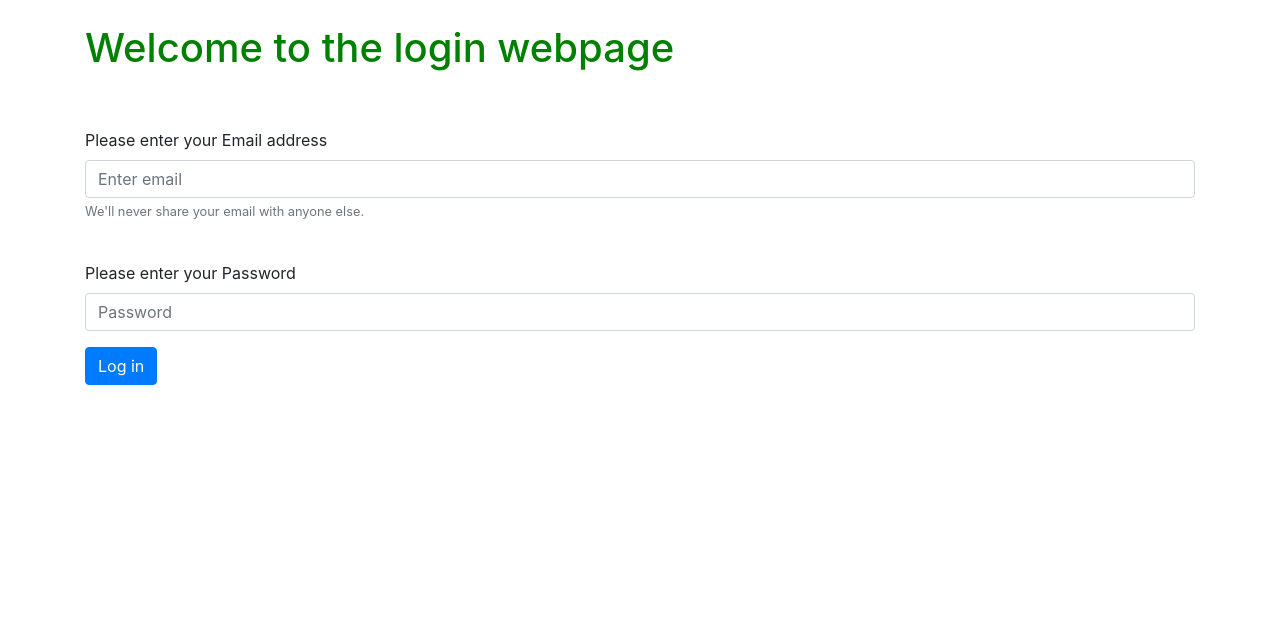
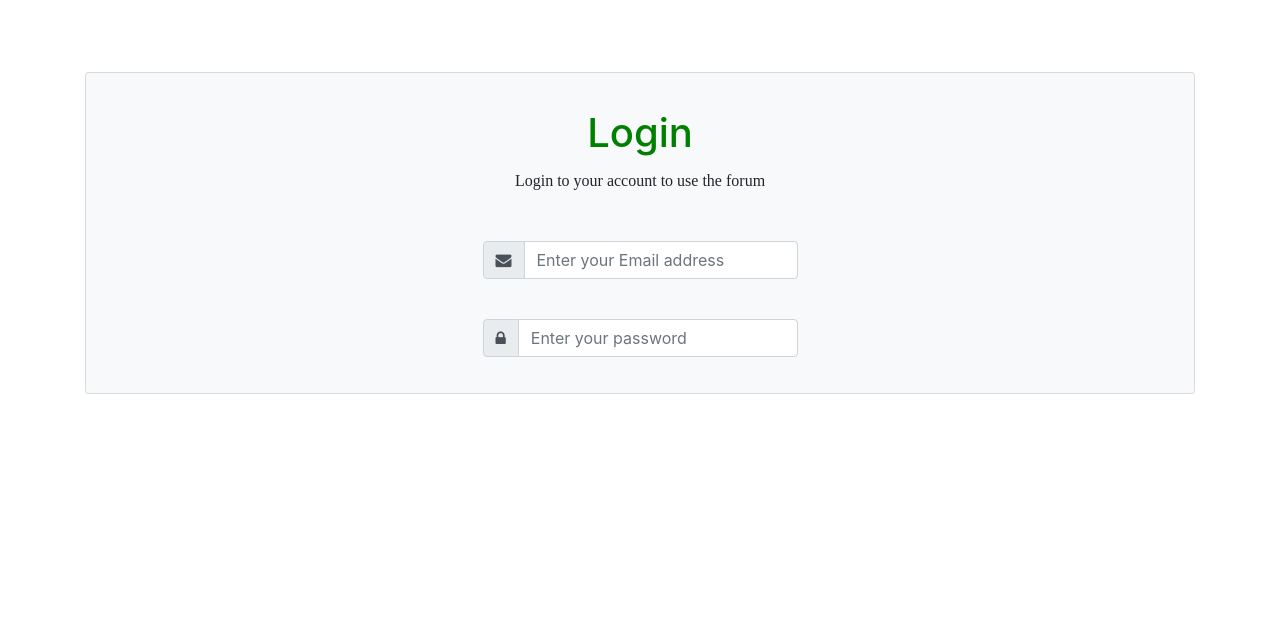
Before and after one commit to francescoopiccoli/Information-Security-Project, a Flask app: page /login in a window 1280 px wide. Shown: the part 56-690 px from the top of the page. Run offline with Flask 2, Linux system fonts and the light colour scheme; some libraries are stand-ins or nearby versions.

Commit message:
modified login layout (same as sign-up)

```diff
--- a/website/templates/login.html
+++ b/website/templates/login.html
@@ -2,23 +2,29 @@
 
 {% block
 content %}
-<h1>Welcome to the login webpage</h1>
 <br><br>
-<form>
-    <div class="form-group">
-        <label for="exampleInputEmail1">Please enter your Email address</label>
-        <input type="text" class="form-control" id="exampleInputEmail1" aria-describedby="emailHelp"
-            placeholder="Enter email" size="30">
-        <small id="emailHelp" class="form-text text-muted">We'll never share your email with anyone else.</small>
-    </div>
-    <br>
-    <div class="form-group">
-        <label for="exampleInputPassword1">Please enter your Password</label>
-        <input type="text" class="form-control" id="exampleInputPassword1" placeholder="Password" maxlength="12"
-            size="12">
-    </div>
+<div class="card bg-light">
+    <article class="card-body mx-auto" style="max-width: 500px;">
+        <h1 class="card-title mt-3 text-center">Login</h1>
+        <p class="text-center" style="padding-bottom: 2em;">Login to your account to use the forum</p>
+        <form>
+            <div class="form-group input-group">
+                <div class="input-group-prepend">
+                    <span class="input-group-text"> <i class="fa fa-envelope"></i></span>
+                </div>
+                <input name="" class="form-control" placeholder="Enter your Email address" type="email">
+            </div>
+            <br>
+            <div class="form-group input-group">
+                <div class="input-group-prepend">
+                    <span class="input-group-text"> <i class="fa fa-lock"></i> </span>
+                </div>
+                <input class="form-control" placeholder="Enter your password" type="password">
+            </div> <!-- form-group// -->
 
-    <button type="submit" class="btn btn-primary">Log in</button>
-</form>
+        </form>
+    </article>
+</div>
+
 
 {% endblock %}
--- a/website/views.py
+++ b/website/views.py
@@ -6,11 +6,3 @@ views = Blueprint('views', __name__)
 @views.route('/')
 def home():
     return render_template("home.html")
-
-@views.route('/sign-up')
-def sign_up():
-    return render_template("sign_up.html")
-
-@views.route('/login')
-def login():
-    return render_template("login.html")
```
Also changed, not shown: website/templates/sign_up.html (+4 -8 lines).
